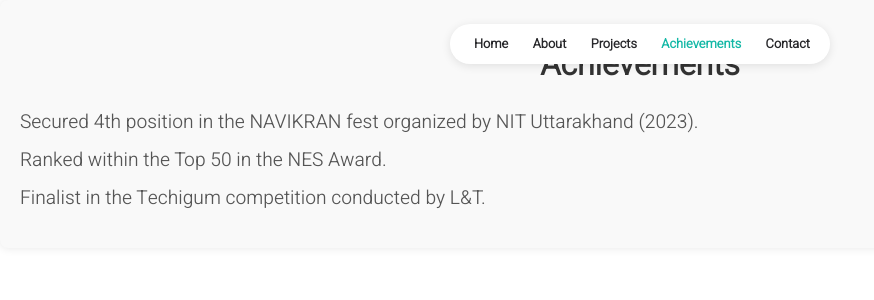
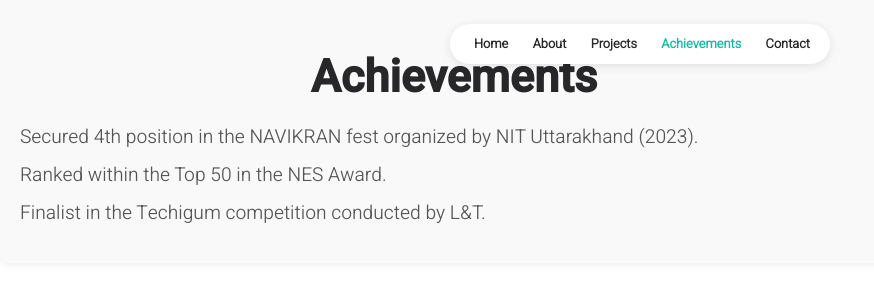
Before and after one commit to RakeshKaushik007/my-portfolio, a React (Create React App) app: page /achievements in a window 1280 px wide. Shown: the top 300 px of the page, without its empty margins (0-874 px from the left). Built offline with nearby package versions, Linux system fonts and the light colour scheme.

Commit message:
my first git rakesh

```diff
--- a/src/pages/Achievements.jsx
+++ b/src/pages/Achievements.jsx
@@ -6,7 +6,7 @@ const Achievements = () => {
     return (
         <div className="achievements-container">
             <NavBar active="achievements" />
-            <h1 className="achievements-title">Achievements</h1>
+            <h1 className="achievements-title title">Achievements</h1>
             <ul className="achievements-list">
                 <li className="achievement-item">
                     Secured 4th position in the NAVIKRAN fest organized by NIT Uttarakhand (2023).
```
